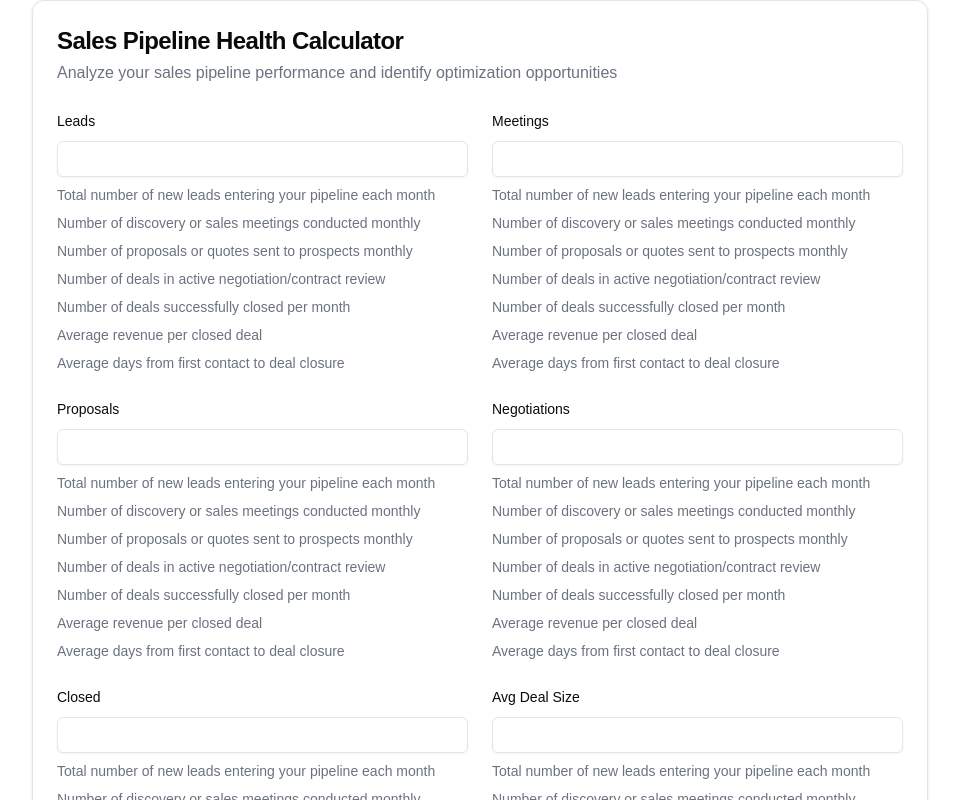
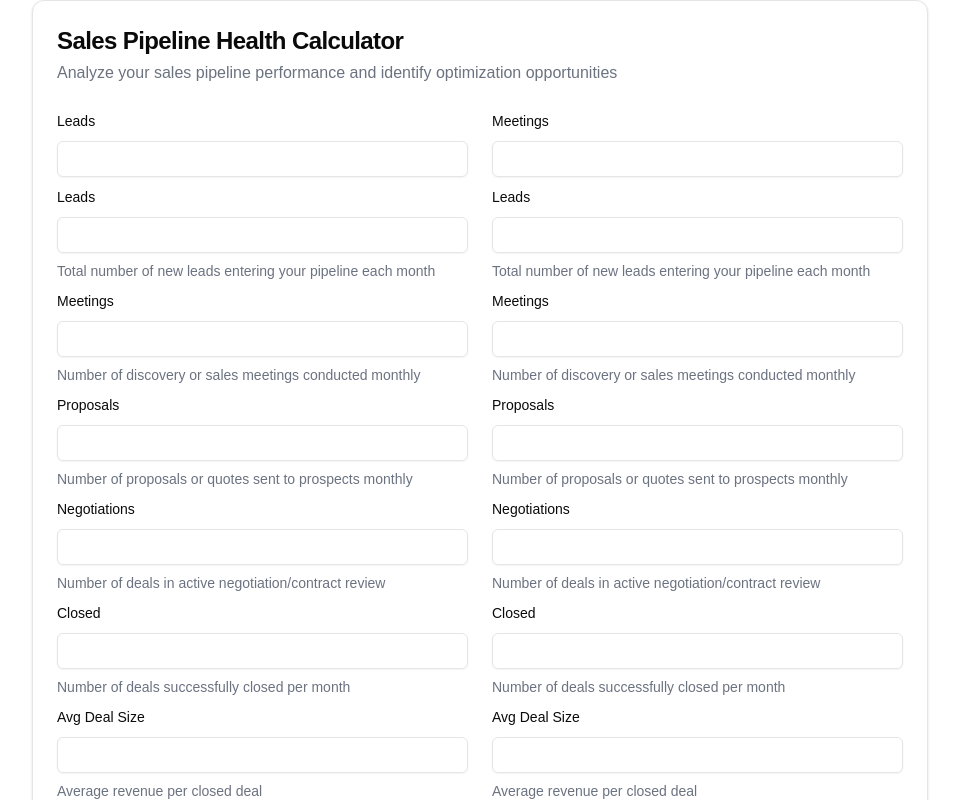
Before and after one commit to upfront-operations/pipeline-calc, a Next.js app: page / in a window 1280 px wide. Shown: the top 800 px of the page, without its empty margins (160-1119 px from the left). Built offline with nearby package versions, Linux system fonts and the light colour scheme.

Commit message:
fix: helpertext retry

```diff
--- a/app/page.tsx
+++ b/app/page.tsx
@@ -61,6 +61,16 @@ const PipelineCalculator = () => {
     ['avgDealSize', "Average revenue per closed deal"],
     ['salesCycle', "Average days from first contact to deal closure"],
   ];
+
+  const helperTextMap: { [key in keyof typeof pipelineData]: string } = {
+    leads: "Total number of new leads entering your pipeline each month",
+    meetings: "Number of discovery or sales meetings conducted monthly",
+    proposals: "Number of proposals or quotes sent to prospects monthly",
+    negotiations: "Number of deals in active negotiation/contract review",
+    closed: "Number of deals successfully closed per month",
+    avgDealSize: "Average revenue per closed deal",
+    salesCycle: "Average days from first contact to deal closure",
+  };
 
   const calculateMetrics = () => {
     const numbers = {
@@ -141,8 +151,18 @@ const PipelineCalculator = () => {
                     value={value}
                     onChange={(e) => setPipelineData({...pipelineData, [key]: e.target.value})}
                   />
-                  {helperText.map(([key, text]) => (
-                    <p key={key} className="text-sm text-gray-500">{text}</p>))}
+                  {Object.entries(pipelineData).map(([key, value]) => (
+                  <div key={key} className="space-y-2">
+                    <Label>{key.charAt(0).toUpperCase() + key.slice(1).replace(/([A-Z])/g, ' $1')}</Label>
+                    <Input
+                      required
+                      type="number"
+                      value={value}
+                      onChange={(e) => setPipelineData({ ...pipelineData, [key]: e.target.value })}
+                    />
+                    <p className="text-sm text-gray-500">{helperTextMap[key as keyof typeof pipelineData]}</p>
+                  </div>
+                ))}
                 </div>
               ))}
             </div>
```
